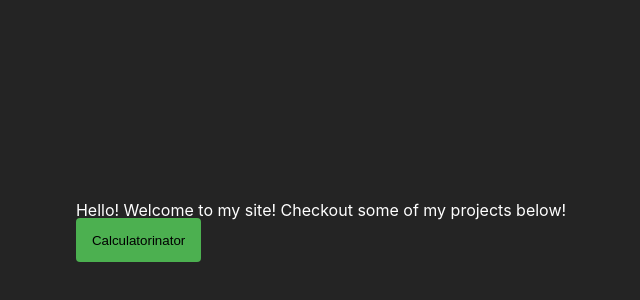
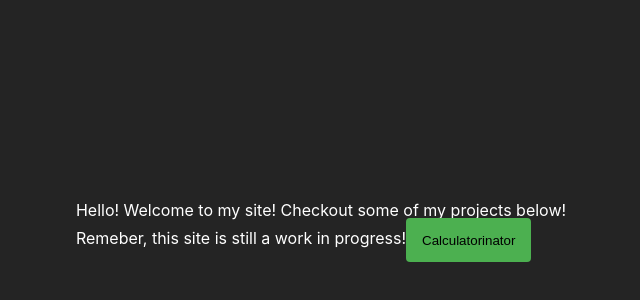
Before and after one commit to ClydeFrog04/portfolio, a React (Vite) app: page / in a window 1280 px wide. Shown: the part 168-468 px from the top of the page, without its empty margins (319-959 px from the left). Built offline with nearby package versions, Linux system fonts and the light colour scheme.

Commit message:
added wip warning

```diff
--- a/src/App.tsx
+++ b/src/App.tsx
@@ -14,6 +14,7 @@ function App() {
                     element={
                         <div className="homeWrapper">
                             <h1>Hello! Welcome to my site! Checkout some of my projects below!</h1>
+                            <span>Remeber, this site is still a work in progress!</span>
                             <Button text={"Calculatorinator"} onClick={(e) => {
                                 navigate("/calculatorinator");
                             }}/>
```
